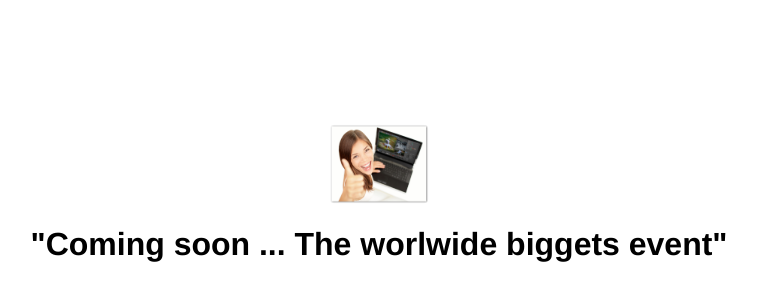
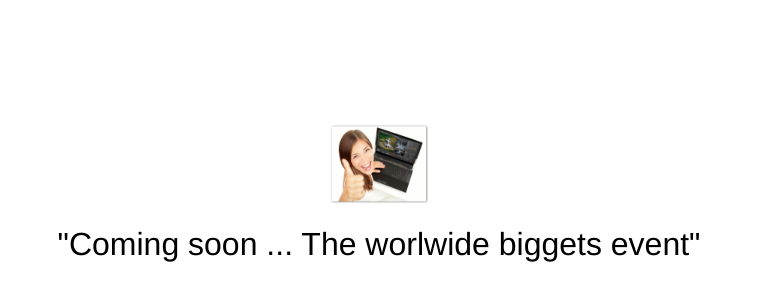
Before and after one commit to Kurtoonet/git-101, a plain HTML site: page index.html in a window 1280 px wide. Shown: the part 196-496 px from the top of the page, without its empty margins (261-1018 px from the left). Drawn offline with Linux system fonts and the light colour scheme.

Commit message:
Lighter weight for title font

```diff
--- a/style.css
+++ b/style.css
@@ -1,6 +1,10 @@
  body {
  	margin: 0;
  	font-family: Helvetica;
+ }
+
+ h1 {
+ 	font-weight: 100;Ò
  }
 
 #logo{
```
